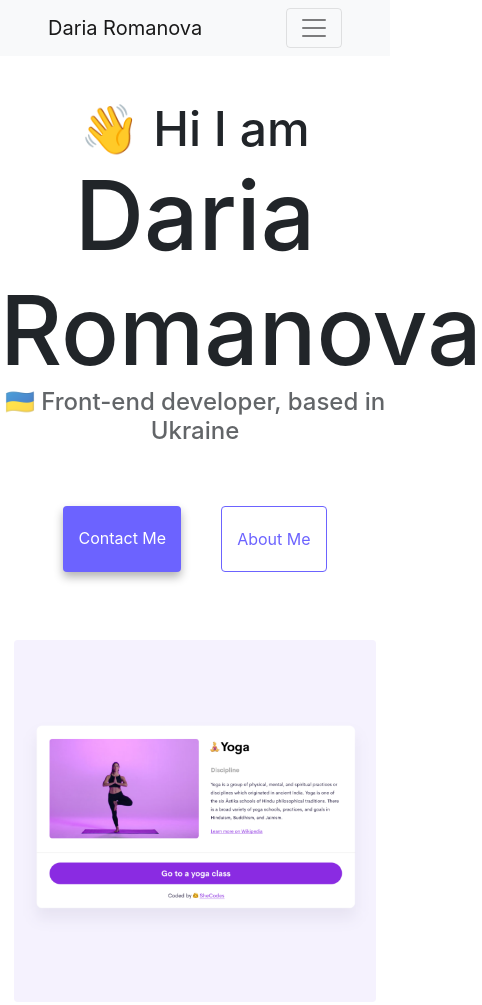
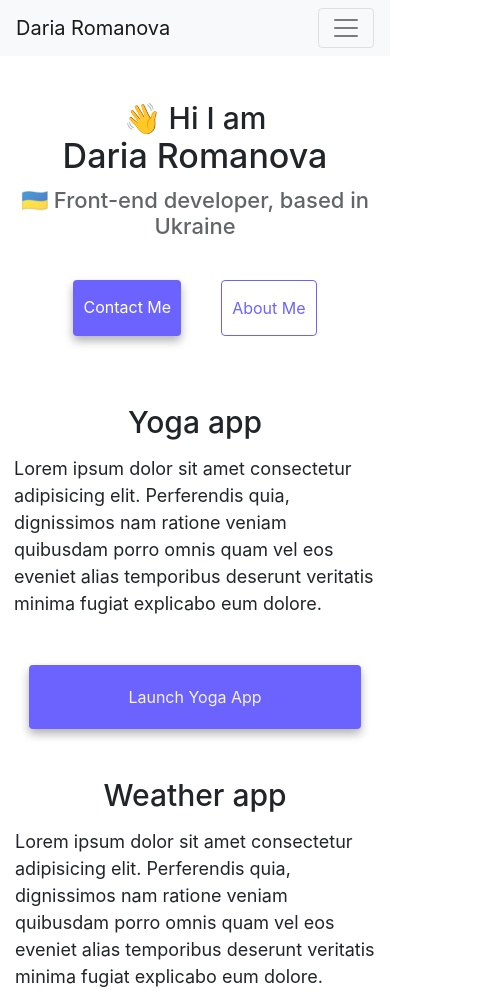
Before and after one commit to DariiaRomanova/portfolio-web-app, a plain HTML site: page index.html in a window 390 px wide. Shown: the top 1005 px of the page, 482 px wide, since content can reach past the window. Drawn offline with nearby package versions, Linux system fonts and the light colour scheme.

Commit message:
Make app responsive

```diff
--- a/index.html
+++ b/index.html
@@ -18,7 +18,7 @@
     <link rel="stylesheet" href="src/style.css" type="text/css" />
   </head>
   <body>
-    <nav class="navbar fixed-top navbar-expand-lg navbar-light bg-light px-5">
+    <nav class="navbar fixed-top navbar-expand-lg navbar-light bg-light">
       <a class="navbar-brand" href="index.html" title="Homepage"
         >Daria Romanova</a
       >
@@ -64,7 +64,11 @@
     <div class="container">
       <div class="row mx-n3 mt-5">
         <div class="col-md-6">
-          <img src="images/yoga.png" class="img-fluid rounded" alt="Yoga App" />
+          <img
+            src="images/yoga.png"
+            class="img-fluid rounded app-img"
+            alt="Yoga App"
+          />
         </div>
         <div class="col-md-6">
           <h2 class="heading-project">Yoga app</h2>
@@ -95,7 +99,7 @@
         <div class="col-md-6">
           <img
             src="images/weather.png"
-            class="img-fluid rounded"
+            class="img-fluid rounded app-img"
             alt="Weather App"
           />
         </div>
@@ -104,7 +108,7 @@
         <div class="col-md-6">
           <img
             src="images/yogurt.png"
-            class="img-fluid rounded"
+            class="img-fluid rounded app-img"
             alt="Yogurt App"
           />
         </div>
--- a/src/style.css
+++ b/src/style.css
@@ -68,7 +68,7 @@ p {
 
 .about-paragraphs {
   display: flex;
-  margin: 30px 0 15px 0;
+  margin: 30px 10px 15px 10px;
 }
 
 .email-link {
@@ -98,3 +98,50 @@ p {
   color: var(--secondary-color);
   box-shadow: var(--box-shadow);
 }
+
+@media (max-width: 767px) {
+  h1 {
+    font-size: 40px;
+  }
+  h2 {
+    font-size: 36px;
+  }
+  h3 {
+    font-size: 22px;
+    margin-top: 10px;
+  }
+  .navigation-links {
+    margin: 20px 0;
+  }
+  .navigation-links a {
+    padding: 15px 10px;
+  }
+
+  .app-img {
+    display: none;
+  }
+  .heading-project {
+    text-align: center;
+    font-size: 30px;
+  }
+  .btn-project-link {
+    display: block;
+    text-align: center;
+    margin: 0 15px;
+  }
+  .contact-heading {
+    font-size: 30px;
+  }
+  .email-link {
+    font-size: 24px;
+  }
+}
+
+@media (max-width: 450px) {
+  h1 {
+    font-size: 34px;
+  }
+  h2 {
+    font-size: 30px;
+  }
+}
```
Also changed, not shown: about.html (+2 -2 lines).
